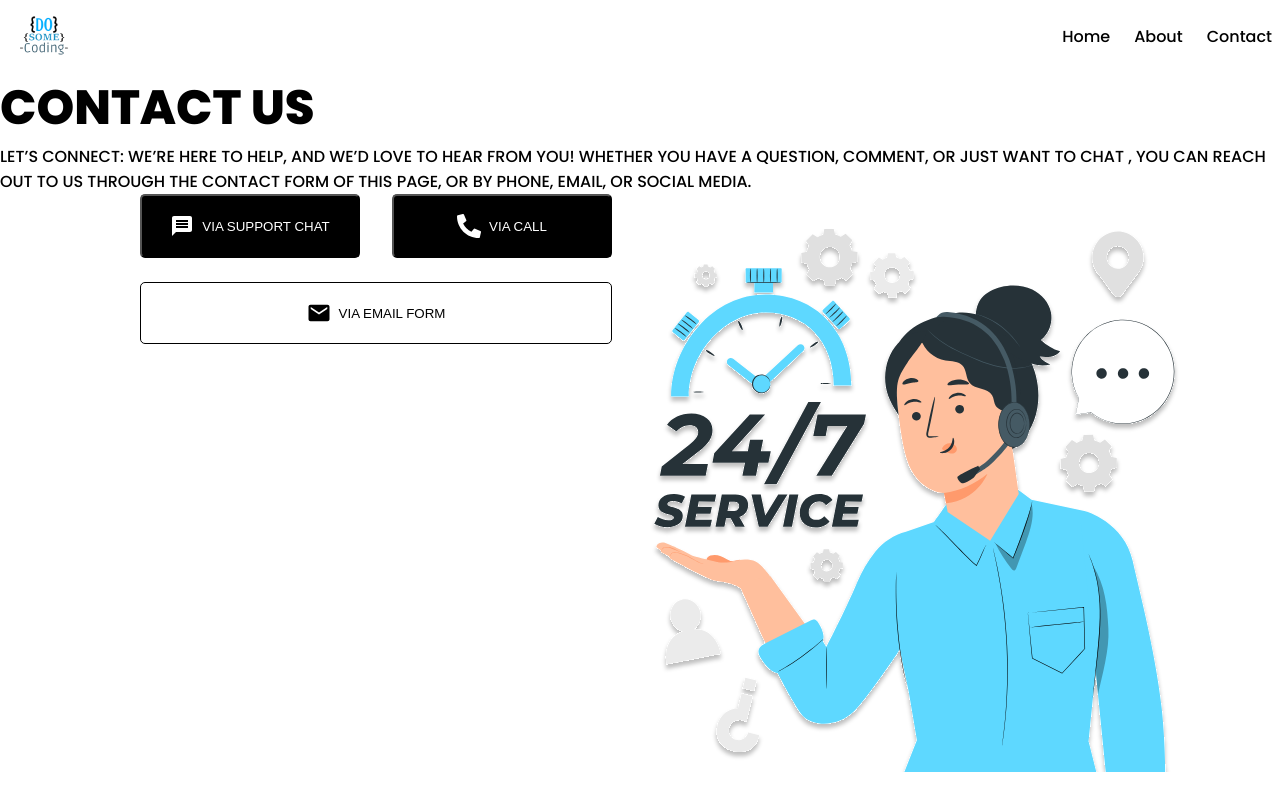
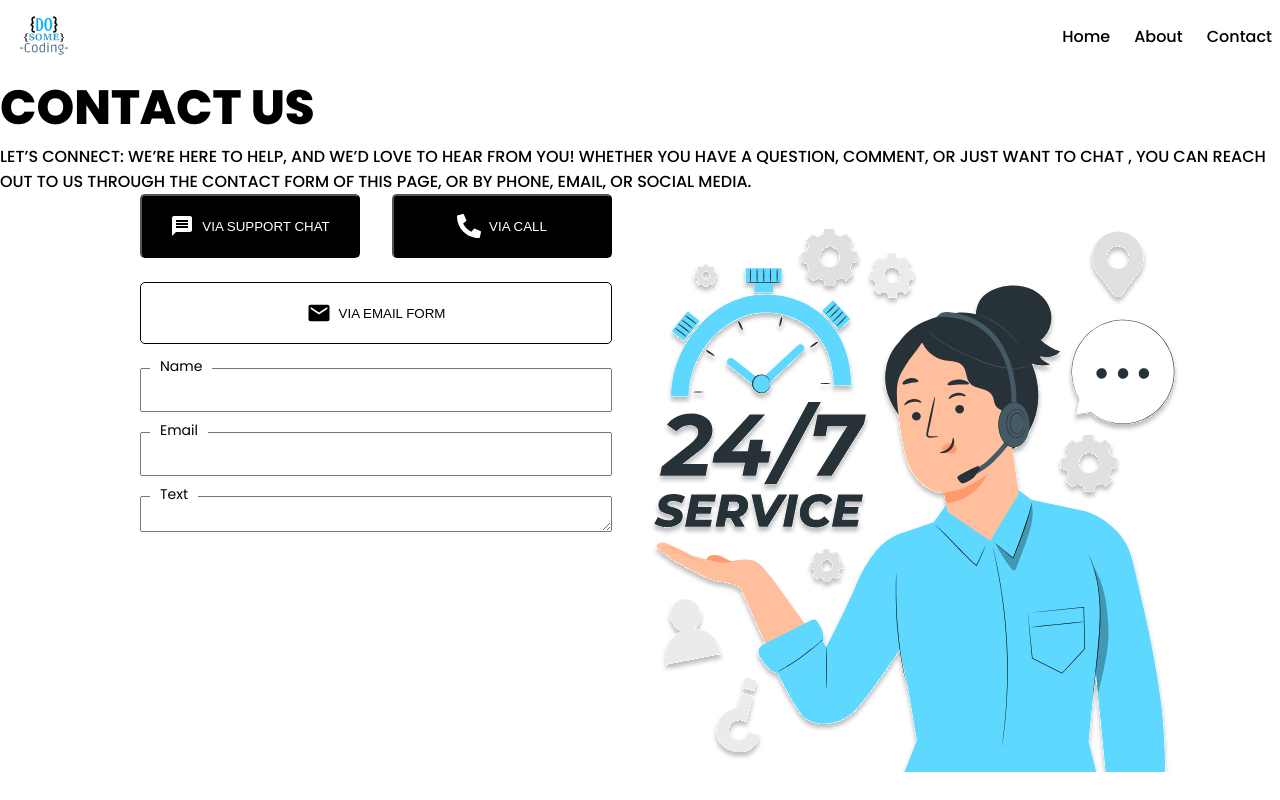
Before and after one commit to abir2907/contact-us, a React (Vite) app: page / in a window 1280 px wide. Built offline with nearby package versions, Linux system fonts and the light colour scheme.

Commit message:
Create form input section

```diff
--- a/src/components/ContactForm/ContactForm.jsx
+++ b/src/components/ContactForm/ContactForm.jsx
@@ -20,7 +20,22 @@ const ContactForm = () => {
           text="VIA EMAIL FORM"
           icon={<IoMdMail fontSize="24px" />}
         />
+        <form>
+          <div className={styles.form_control}>
+            <label htmlFor="name">Name</label>
+            <input type="text" name="name" />
+          </div>
+          <div className={styles.form_control}>
+            <label htmlFor="email">Email</label>
+            <input type="email" name="email" />
+          </div>
+          <div className={styles.form_control}>
+            <label htmlFor="text">Text</label>
+            <textarea name="text" />
+          </div>
+        </form>
       </div>
+
       <div className={styles.contact_image}>
         <img src="./images/contact.svg" alt="" />
       </div>
--- a/src/components/ContactForm/ContactForm.module.css
+++ b/src/components/ContactForm/ContactForm.module.css
@@ -14,3 +14,30 @@
   flex-direction: column;
   gap: 24px;
 }
+
+.contact_form form {
+  display: flex;
+  gap: 20px;
+  flex-direction: column;
+}
+
+.form_control {
+  display: flex;
+  flex-direction: column;
+  width: 100%;
+  position: relative;
+}
+
+.form_control input {
+  height: 40px;
+  padding: 0 8px;
+}
+
+.form_control label {
+  font-size: 14px;
+  position: absolute;
+  top: -12px;
+  left: 10px;
+  background-color: white;
+  padding: 0 10px;
+}
```
